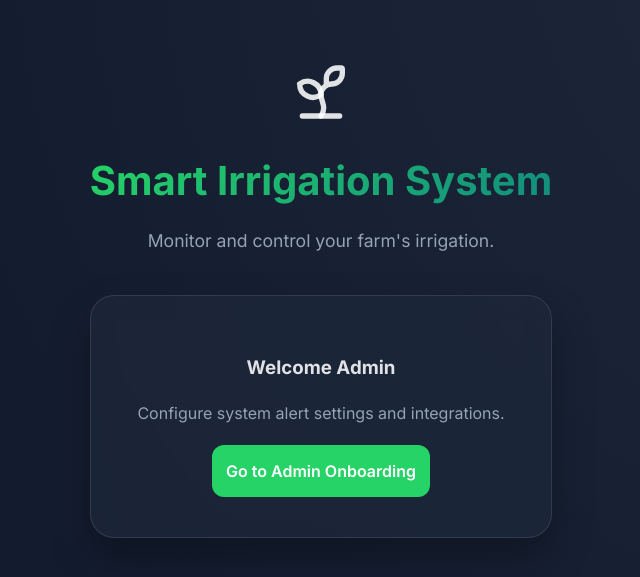
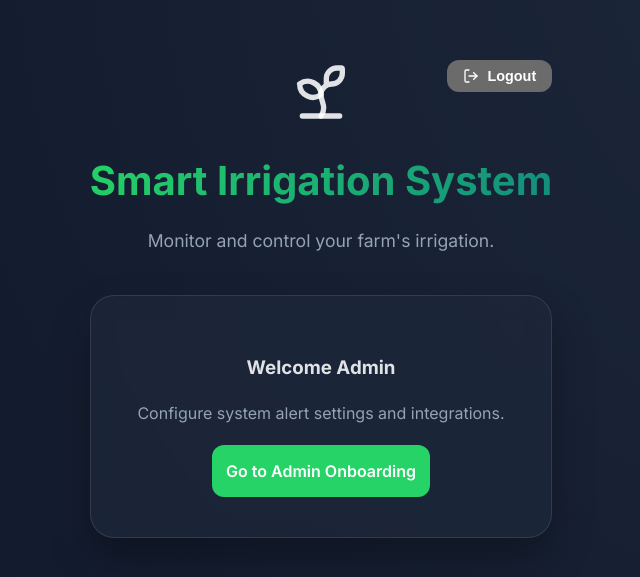
Before and after one commit to alensmartirrigation-ai/smart_irrigation, a React app in the folder frontend/: page / in a window 1280 px wide. Shown: the part 101-678 px from the top of the page, without its empty margins (319-959 px from the left). Built offline with nearby package versions, Linux system fonts and the light colour scheme; sample sign-in values are in the browser's storage; the HTML template or start-up script is replaced by a standard one.

Commit message:
feat: Add design guidelines and implement logout functionality on the Home page.

```diff
--- a/frontend/src/pages/Home.jsx
+++ b/frontend/src/pages/Home.jsx
@@ -1,11 +1,35 @@
 import React from 'react';
-import { Link } from 'react-router-dom';
-import { Sprout } from 'lucide-react';
+import { Link, useNavigate } from 'react-router-dom';
+import { Sprout, LogOut } from 'lucide-react';
+import { logout } from '../utils/auth';
 
 const Home = () => {
+  const navigate = useNavigate();
+
+  const handleLogout = () => {
+    logout();
+    navigate('/login');
+  };
+
   return (
     <div className="whatsapp-container" style={{ textAlign: 'center' }}>
-      <header className="main-header">
+      <header className="main-header" style={{ position: 'relative' }}>
+        <button
+            onClick={handleLogout}
+            className="btn btn-secondary"
+            style={{
+                position: 'absolute',
+                top: 0,
+                right: 0,
+                display: 'flex',
+                alignItems: 'center',
+                gap: '0.5rem',
+                fontSize: '0.9rem',
+                padding: '0.5rem 1rem'
+            }}
+        >
+            <LogOut size={16} /> Logout
+        </button>
         <div style={{ display: 'flex', justifyContent: 'center', marginBottom: '1rem' }}>
             <Sprout size={64} className="text-green-500" />
         </div>
```
Also changed, not shown: 1 other file (tests, documents, lock files or other folders).
